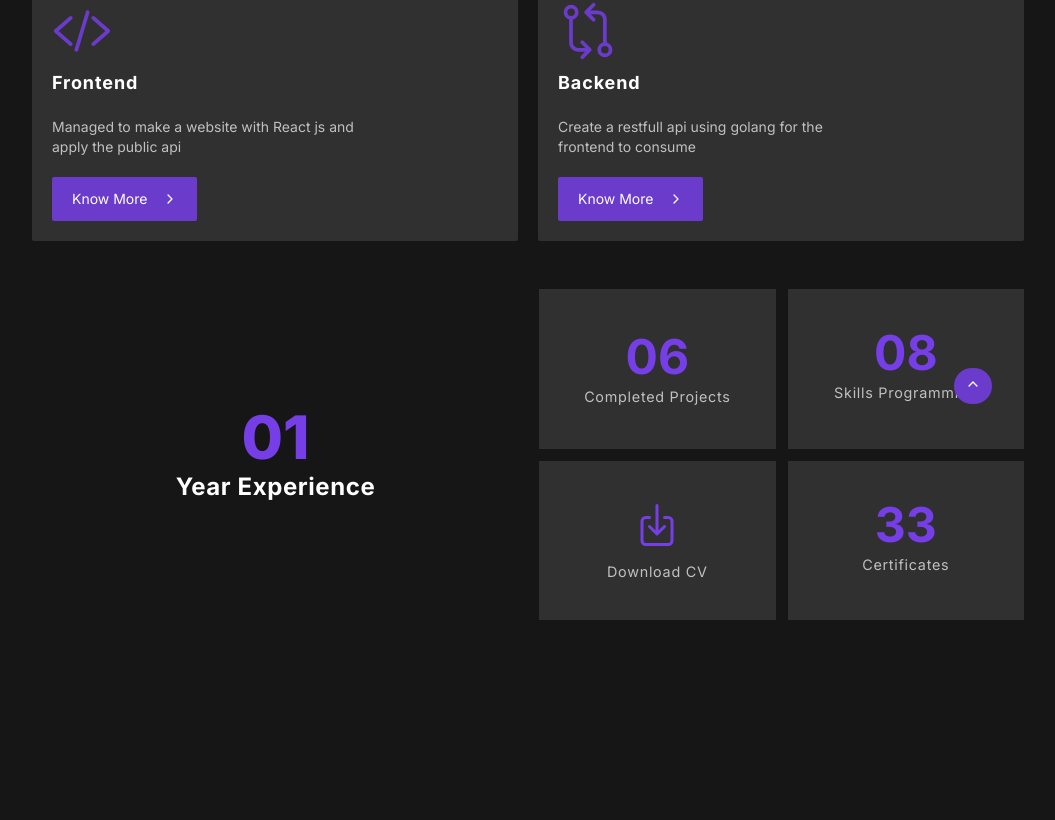
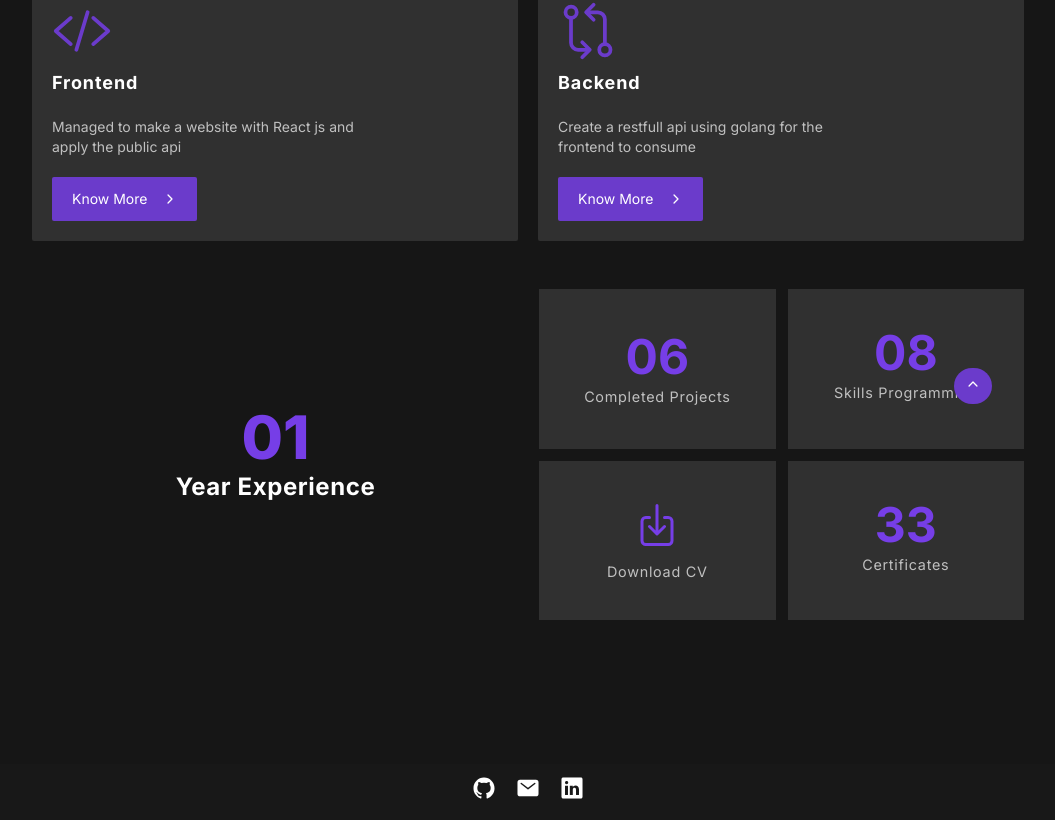
Before and after one commit to rezairfanwijaya/personal-website, a React (Create React App) app: page / in a window 1280 px wide. Shown: the part 384-1204 px from the top of the page, without its empty margins (112-1167 px from the left). Before the commit the page ends 1036 px from the top, so only its background shows below. Built offline with nearby package versions, Linux system fonts and the light colour scheme.

Commit message:
add: footer component

```diff
--- a/src/App.jsx
+++ b/src/App.jsx
@@ -12,6 +12,7 @@ import Path from './components/Path';
 import Summary from './components/Summary';
 import BackToTop from './components/BackToTop';
 import ScrollProgressBar from './components/ScrollProgressBar';
+import Footer from './components/Footer';
 
 
 function App() {
@@ -25,6 +26,7 @@ function App() {
       <Path />
       <Summary />
     </div>
+    <Footer/>
   </>
   );
 }
--- /dev/null
+++ b/src/components/Footer.jsx
@@ -0,0 +1,25 @@
+const Footer = () => {
+    return (<>
+        <div className="footer bg-[#181818] text-2xl flex gap-5 justify-center p-3 mt-36">
+            <a href="https://github.com/rezairfanwijaya" target={'_blank'}>
+                <div className="github text-white hover:text-[#6B3BCB]">
+                    <ion-icon name="logo-github"></ion-icon>
+                </div>
+            </a>
+
+            <a href="mailto: rezairfanwijaya23@gmail.com">
+                <div className="email text-white hover:text-[#6B3BCB]">
+                    <ion-icon name="mail"></ion-icon>
+                </div>
+            </a>
+
+            <a href="https://www.linkedin.com/in/rezairfanwijaya/" target={'_blank'}>
+                <div className="linkedin text-white hover:text-[#6B3BCB]">
+                    <ion-icon name="logo-linkedin"></ion-icon>
+                </div>
+            </a>
+        </div>
+    </>);
+}
+
+export default Footer;
--- a/src/style/style.css
+++ b/src/style/style.css
@@ -640,6 +640,18 @@ video {
   margin-bottom: 2rem;
 }
 
+.mt-2{
+  margin-top: 0.5rem;
+}
+
+.mt-24{
+  margin-top: 6rem;
+}
+
+.mt-36{
+  margin-top: 9rem;
+}
+
 .block{
   display: block;
 }
@@ -765,6 +777,10 @@ video {
   gap: 1rem;
 }
 
+.gap-2{
+  gap: 0.5rem;
+}
+
 .space-x-4 > :not([hidden]) ~ :not([hidden]){
   --tw-space-x-reverse: 0;
   margin-right: calc(1rem * var(--tw-space-x-reverse));
@@ -781,16 +797,16 @@ video {
   scroll-behavior: smooth;
 }
 
+.rounded-full{
+  border-radius: 9999px;
+}
+
 .rounded-sm{
   border-radius: 0.125rem;
 }
 
 .rounded-md{
   border-radius: 0.375rem;
-}
-
-.rounded-full{
-  border-radius: 9999px;
 }
 
 .border-red-700{
@@ -823,6 +839,15 @@ video {
   background-color: rgb(48 48 48 / var(--tw-bg-opacity));
 }
 
+.bg-\[\]{
+  background-color: ;
+}
+
+.bg-\[\#181818\]{
+  --tw-bg-opacity: 1;
+  background-color: rgb(24 24 24 / var(--tw-bg-opacity));
+}
+
 .p-2{
   padding: 0.5rem;
 }
@@ -833,6 +858,10 @@ video {
 
 .p-5{
   padding: 1.25rem;
+}
+
+.p-3{
+  padding: 0.75rem;
 }
 
 .px-2{
@@ -909,6 +938,16 @@ video {
 .text-xs{
   font-size: 0.75rem;
   line-height: 1rem;
+}
+
+.text-xl{
+  font-size: 1.25rem;
+  line-height: 1.75rem;
+}
+
+.text-2xl{
+  font-size: 1.5rem;
+  line-height: 2rem;
 }
 
 .font-bold{
@@ -1009,6 +1048,11 @@ html {
 .hover\:text-white:hover{
   --tw-text-opacity: 1;
   color: rgb(255 255 255 / var(--tw-text-opacity));
+}
+
+.hover\:text-\[\#6B3BCB\]:hover{
+  --tw-text-opacity: 1;
+  color: rgb(107 59 203 / var(--tw-text-opacity));
 }
 
 .hover\:no-underline:hover{
```
